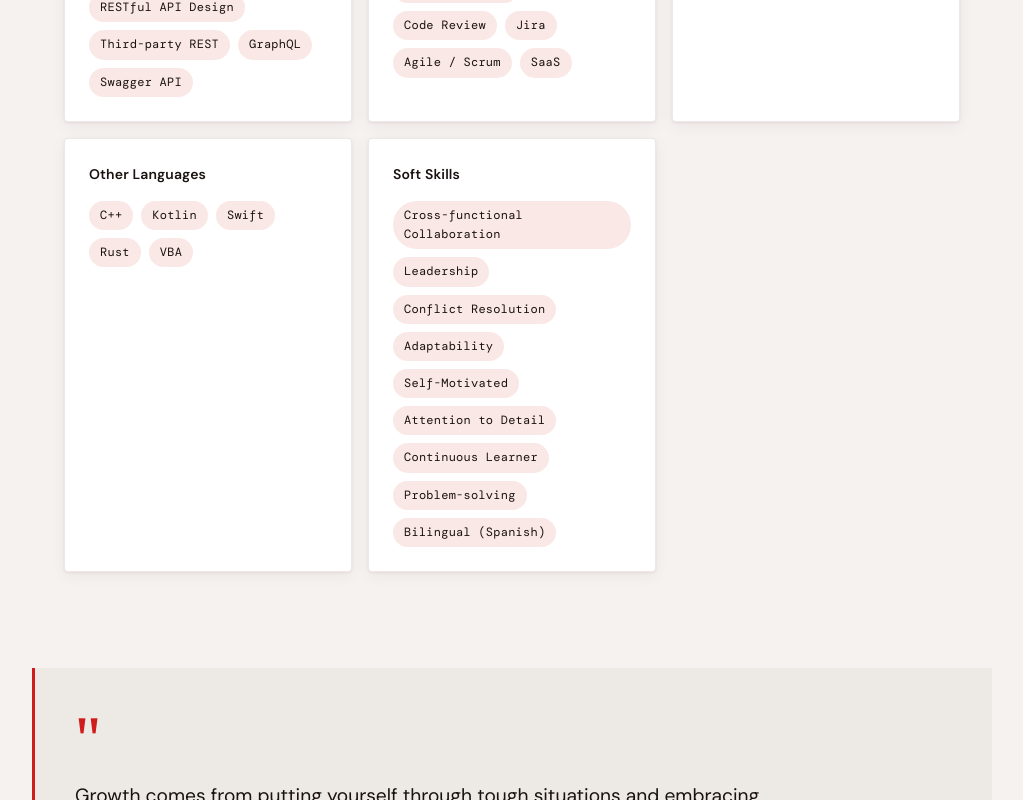
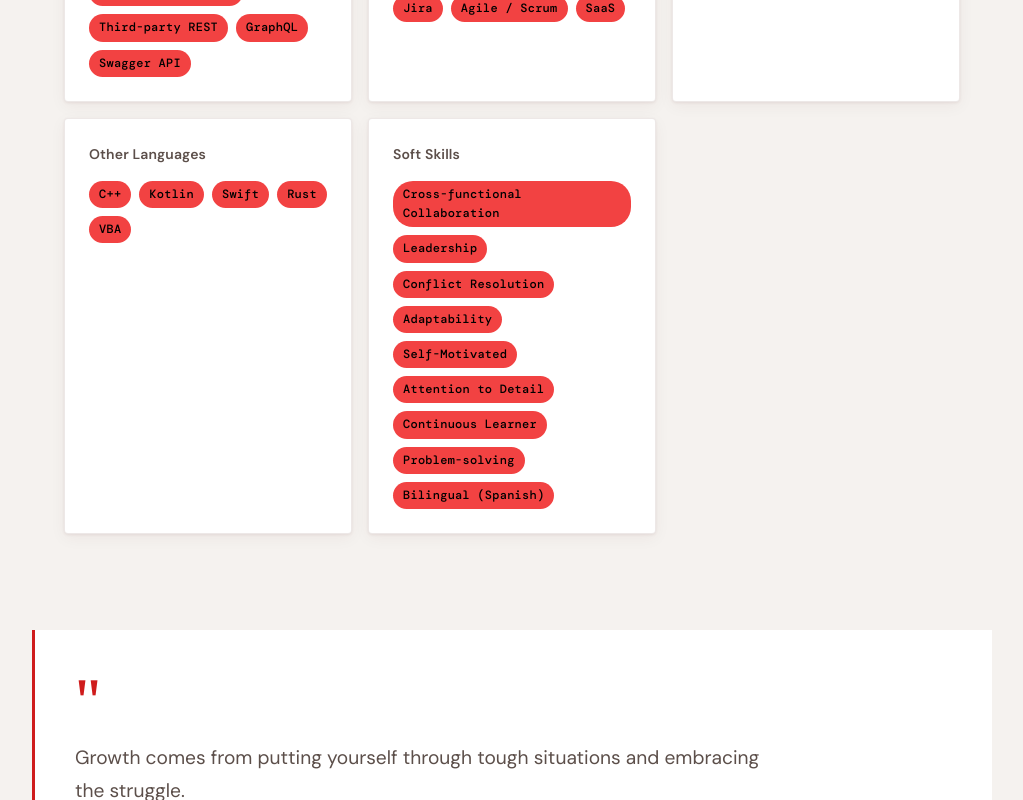
Before and after one commit to Antonio-Saucedo/professional-portfolio, a React (Vite) app: page / in a window 1280 px wide. Shown: the part 1460-2260 px from the top of the page, without its empty margins (128-1151 px from the left). Built offline with nearby package versions, Linux system fonts and the light colour scheme; no server answers.

Commit message:
Styling | Moved color hex values into variables to be used throughout application styling. Updated overall general styling to be more uniform.

```diff
--- a/src/App.css
+++ b/src/App.css
@@ -1,3 +1,12 @@
+/*
+ * Color primitives are named via Name That Color:
+ * https://chir.ag/projects/name-that-color/
+ *
+ * Primitives (--color-*) are defined once and referenced
+ * by semantic variables (--bg, --text, --accent, etc.)
+ * which swap values between light and dark themes.
+ */
+
 @import url('https://fonts.googleapis.com/css2?family=DM+Sans:wght@300;400;500;600&family=DM+Mono:wght@400;500&display=swap');
 
 *,
@@ -14,41 +23,79 @@ html {
 }
 
 :root {
-    --accent: #CF1C1C;
-    --accent2: #96281B;
-    --bg: #F5F2EF;
-    --bg2: #FFFFFF;
-    --bg3: #EDE9E4;
-    --border: rgba(80, 30, 20, 0.1);
-    --border2: rgba(80, 30, 20, 0.18);
-    --card-shadow: 0 1px 3px rgba(80, 20, 10, 0.07), 0 4px 16px rgba(80, 20, 10, 0.05);
-    --hamburger-options-bg-hover: #EDE9E4;
-    --skills-tag-bg: #FAE8E6;
-    --skills-tag-text-hover: #CF1C1C;
-    --tag-bg: #FAE8E6;
-    --tag-text: #7F0F20;
-    --text: #1A1210;
-    --text2: #5C4f4A;
-    --text3: #FFFFFF;
+    /* Dark */
+    --color-black: #000000;
+    --color-cod-gray: #111111;
+    --color-cod-gray-light: #1A1A1A;
+    --color-mine-shaft: #222222;
+    --color-tuatara: #30302E;
+    --color-dorado: #5C4F4A;
+    --color-schooner: #948880;
+
+    /* Red */
+    --color-van-cleef: #50140A;
+    --color-brown-derby: #501E14;
+    --color-maroon: #7C0000;
+    --color-old-brick: #96281B;
+    --color-thunderbird: #CF1C1C;
+    --color-cinnabar: #E74C3C;
+    --color-red-orange: #FE3434;
+    --color-flamingo: #F24242;
+
+    /* Green */
+    --color-jewel: #1A7A3F;
+    --color-moss-green: #A3D9B5;
+    --color-ottoman: #EDFAF1;
+
+    /* Blue */
+    --color-midnight: #011B2E;
+    --color-astronaut-blue: #013E5A;
+    --color-bahama-blue: #046B93;
+    --color-cloud-burst: #253E5F;
+    --color-boston-blue: #3390B5;
+    --color-havelock-blue: #4682D5;
+    --color-malibu: #52CEFF;
+    --color-spindle: #ABD1EA;
+    --color-pattens-blue: #D6EFFF;
+
+    /* White */
+    --color-westar: #DEDCD1;
+    --color-pampas-dark: #EDE9E4;
+    --color-pampas: #F5F2EF;
+    --color-white: #FFFFFF;
+
+    --accent: var(--color-thunderbird);
+    --accent2: var(--color-old-brick);
+    --bg: var(--color-pampas);
+    --bg2: var(--color-white);
+    --bg3: var(--color-pampas-dark);
+    --bg4: var(--color-black);
+    --bg5: var(--color-flamingo);
+    --bg6: var(--color-dorado);
+    --border: color-mix(in srgb, var(--color-brown-derby) 10%, transparent);
+    --border2: color-mix(in srgb, var(--color-brown-derby) 18%, transparent);
+    --card-shadow: 0 1px 3px color-mix(in srgb, var(--color-van-cleef) 7%, transparent), 0 4px 16px color-mix(in srgb, var(--color-van-cleef) 5%, transparent);
+    --text: var(--color-dorado);
+    --text2: var(--color-white);
+    --text3: var(--color-black);
+    --text4: var(--color-flamingo);
 }
 
 [data-theme="dark"] {
-    --accent: #FE3434;
-    --accent2: #E74C3C;
-    --bg: #111111;
-    --bg2: #1A1A1A;
-    --bg3: #222222;
-    --border: rgba(255, 255, 255, 0.06);
-    --border2: rgba(255, 255, 255, 0.1);
-    --card-shadow: 0 1px 4px rgba(0, 0, 0, 0.5), 0 4px 20px rgba(0, 0, 0, 0.4);
-    --hamburger-options-bg-hover: #2A1510;
-    --skills-tag-bg: #7C0000;
-    --skills-tag-text-hover: #FFFFFF;
-    --tag-bg: #2A1510;
-    --tag-text: #E74C3C;
-    --text: #E8E2DC;
-    --text2: #948880;
-    --text3: #000000;
+    --accent: var(--color-red-orange);
+    --bg: var(--color-cod-gray);
+    --bg2: var(--color-cod-gray-light);
+    --bg3: var(--color-mine-shaft);
+    --bg4: var(--color-white);
+    --bg5: var(--color-maroon);
+    --bg6: var(--color-schooner);
+    --border: color-mix(in srgb, var(--color-white) 6%, transparent);
+    --border2: color-mix(in srgb, var(--color-white) 10%, transparent);
+    --card-shadow: 0 1px 4px color-mix(in srgb, var(--color-black) 50%, transparent), 0 4px 20px color-mix(in srgb, var(--color-black) 40%, transparent);
+    --text: var(--color-schooner);
+    --text2: var(--color-black);
+    --text3: var(--color-white);
+    --text4: var(--color-maroon);
 }
 
 @keyframes blink {
@@ -94,6 +141,7 @@ html {
 .btn-primary:hover,
 .form-submit:hover {
     background: var(--accent2);
+    color: var(--color-white);
 }
 
 body,
@@ -101,42 +149,35 @@ nav {
     background: var(--bg);
 }
 
+.skills-card,
+.quote-section,
 .project-card,
-.skills-card,
+.contact-link-icon,
 .form-input {
     background: var(--bg2);
 }
 
-.theme-btn,
-.contact-link-icon,
-.quote-section {
-    background: var(--bg3);
-}
-
-.skills-card-tag {
-    background: var(--skills-tag-bg);
-    border: 1px solid transparent;
-    border-radius: 999px;
-    padding: 4px 10px;
-    transition: border-color 0.15s, color 0.15s;
+.theme-btn {
+    background: var(--bg4);
 }
 
 .tag,
 .contact-form .form-status--error,
 .project-icon {
-    background: var(--tag-bg);
+    background: var(--bg5);
 }
 
 .hamburger span {
-    background: var(--text);
+    background: var(--bg6);
+    border-radius: 2px;
     transition: transform 0.25s ease, opacity 0.25s ease;
     width: 22px;
 }
 
 .contact-form .form-status--success {
-    background: #EDFAF1;
-    border: 1px solid #A3D9B5;
-    color: #1A7A3F;
+    background: var(--color-ottoman);
+    border: 1px solid var(--color-moss-green);
+    color: var(--color-jewel);
 }
 
 .hamburger {
@@ -182,7 +223,6 @@ nav,
 .theme-btn:hover,
 .btn-secondary:hover,
 .resume-download-btn:hover,
-.skills-card-tag:hover,
 .contact-link:hover .contact-link-icon,
 .form-input:focus {
     border-color: var(--accent);
@@ -199,11 +239,6 @@ nav,
     padding: 2.5rem;
 }
 
-.tag,
-.hamburger span {
-    border-radius: 2px;
-}
-
 .form-submit,
 .btn-primary,
 .project-card,
@@ -217,10 +252,15 @@ nav,
     border-radius: 4px;
 }
 
+.tag,
 .theme-btn {
     border-radius: 20px;
-    padding: 6px 14px;
-    transition: all 0.15s;
+}
+
+.hero-locations,
+.exp-item:first-child,
+footer {
+    border-top: 1px solid var(--border);
 }
 
 .project-card,
@@ -229,17 +269,10 @@ nav,
     padding: 1.5rem;
 }
 
-.hero-locations,
-.exp-item:first-child,
-footer {
-    border-top: 1px solid var(--border);
-}
-
 .nav-logo,
 .nav-logo::before,
 .nav-logo::after,
 .nav-links a:hover,
-.theme-btn:hover,
 .hero-eyebrow,
 .hero h1 em,
 .btn-secondary:hover,
@@ -252,15 +285,6 @@ footer {
     color: var(--accent);
 }
 
-.skills-card-tag:hover {
-    color: var(--skills-tag-text-hover);
-}
-
-.tag,
-.contact-form .form-status--error {
-    color: var(--tag-text);
-}
-
 body,
 .form-input,
 .btn-secondary,
@@ -268,14 +292,9 @@ body,
 .quote-text,
 .exp-role,
 .loc-country,
-.hero h1,
 .section-title,
 .skills-card-title,
-.project-name {
-    color: var(--text);
-}
-
-.theme-btn,
+.project-name,
 .exp-desc,
 .project-desc,
 .form-input::placeholder,
@@ -289,13 +308,22 @@ footer p,
 .hero-bio,
 .contact-text p,
 .contact-form .contact-form-label {
+    color: var(--text);
+}
+
+.form-submit,
+.btn-primary,
+.theme-btn {
     color: var(--text2);
 }
 
-.form-submit,
-.btn-primary {
+.hero h1,
+.tag {
     color: var(--text3);
-    transition: background 0.15s;
+}
+
+.theme-btn:hover {
+    color: var(--text4);
 }
 
 .hero-eyebrow::before,
@@ -395,7 +423,6 @@ footer {
     flex-wrap: wrap;
 }
 
-.skills-card-tag,
 .tag,
 .contact-form .form-status,
 .exp-company,
@@ -425,7 +452,6 @@ body,
     line-height: 1;
 }
 
-.tag,
 .exp-period,
 .nav-logo::before,
 .nav-logo::after {
@@ -434,7 +460,7 @@ body,
 
 .form-submit,
 .btn-primary,
-.skills-card-tag,
+.tag,
 .btn-secondary,
 .resume-download-btn,
 .exp-company,
@@ -593,7 +619,7 @@ footer p,
 
 .contact-link-icon svg {
     height: 15px;
-    stroke: var(--text2);
+    stroke: var(--text);
     stroke-width: 1.75;
     width: 15px;
 }
@@ -639,7 +665,6 @@ footer {
     justify-content: space-between;
 }
 
-.skills-card-tag,
 .tag {
     letter-spacing: 0.02em;
 }
@@ -758,8 +783,14 @@ body:has(.modal-page) {
     transition: border-color 0.2s, transform 0.2s;
 }
 
+
 .tag {
-    padding: 3px 10px;
+    padding: 4px 10px;
+}
+
+.theme-btn {
+    padding: 6px 14px;
+    transition: all 0.15s;
 }
 
 .form-input,
@@ -793,7 +824,10 @@ section {
     padding-top: 3px;
 }
 
-.project-icon svg,
+.project-icon svg {
+    stroke: var(--text3);
+}
+
 .contact-link:hover .contact-link-icon svg {
     stroke: var(--accent);
 }
@@ -834,6 +868,11 @@ nav,
     transform: translateY(7px) rotate(45deg);
 }
 
+.form-submit,
+.btn-primary {
+    transition: background 0.15s;
+}
+
 .btn-secondary,
 .resume-download-btn {
     transition: background 0.15s, border-color 0.15s, color 0.15s;
@@ -870,12 +909,12 @@ nav,
     }
 
     .nav-links a:hover {
-        background: var(--hamburger-options-bg-hover);
-        color: var(--accent);
+        background: var(--accent2);
+        color: var(--color-white);
     }
 
     .nav-links a {
-        color: var(--text2);
+        color: var(--text);
         font-size: 15px;
         margin: 0 -1.5rem;
         text-align: center;
--- a/src/App.tsx
+++ b/src/App.tsx
@@ -195,7 +195,7 @@ function App() {
                             <div className="skills-card-title">{title}</div>
                             <div className="skills-card-tags">
                                 {tags.map(tag => (
-                                    <span className="skills-card-tag" key={tag}>{tag}</span>
+                                    <span className="tag" key={tag}>{tag}</span>
                                 ))}
                             </div>
                         </div>
--- a/src/modals/counter/counter.scss
+++ b/src/modals/counter/counter.scss
@@ -3,7 +3,7 @@
 
   .modal-body {
     align-items: center;
-    color: #3390B5;
+    color: var(--color-boston-blue);
     flex-direction: column;
 
     .counter-value {
@@ -21,9 +21,9 @@
   }
 
   button {
-    background-color: #046B93;
-    border: 1px solid rgba(222, 220, 209, .15);
-    color: #FFFFFF;
+    background-color: var(--color-bahama-blue);
+    border: 1px solid color-mix(in srgb, var(--color-westar) 15%, transparent);
+    color: var(--color-white);
     cursor: pointer;
 
     &:not(.close-button) {
@@ -33,7 +33,7 @@
     }
 
     &:hover {
-      background-color: #3390B5;
+      background-color: var(--color-boston-blue);
     }
   }
 }
--- a/src/modals/cover_letter_generator/CoverLetterGenerator.scss
+++ b/src/modals/cover_letter_generator/CoverLetterGenerator.scss
@@ -1,10 +1,10 @@
 .modal-page .cover-letter-generator {
 
   .modal-body {
-    color: #52CEFF;
+    color: var(--color-malibu);
 
     .red {
-      color: #E74C3C;
+      color: var(--color-cinnabar);
       margin-left: 2px;
     }
   }
@@ -19,17 +19,17 @@
   #job-description,
   #name-and-role,
   #experience {
-    background-color: rgba(48, 48, 46, 0.5);
-    border: 0.5px solid rgba(222, 220, 209, 0.15);
+    background-color: color-mix(in srgb, var(--color-tuatara) 50%, transparent);
+    border: 0.5px solid color-mix(in srgb, var(--color-westar) 15%, transparent);
     border-radius: 6px;
-    color: #3390B5;
+    color: var(--color-boston-blue);
     font-family: Roboto, sans-serif;
     font-size: 16px;
     padding: 5px 10px;
 
     &:focus {
-      border-color: #4682D5;
-      box-shadow: 0 0 0 3px #253E5F;
+      border-color: var(--color-havelock-blue);
+      box-shadow: 0 0 0 3px var(--color-cloud-burst);
     }
   }
 
@@ -60,7 +60,7 @@
   textarea,
   input {
     &::placeholder {
-      color: #046B93;
+      color: var(--color-bahama-blue);
     }
 
     &:focus-visible {
@@ -74,8 +74,8 @@
   }
 
   #generated-cover-letter-container {
-    background-color: #013E5A;
-    border: 1px solid #046B93;
+    background-color: var(--color-astronaut-blue);
+    border: 1px solid var(--color-bahama-blue);
     border-radius: 8px;
     height: 100%;
     min-height: 367px;
@@ -100,7 +100,7 @@
   }
 
   .form-status--success {
-    color: #ABD1EA;
+    color: var(--color-spindle);
     font-size: 14px;
     height: 100%;
     line-height: 1.75;
@@ -127,7 +127,7 @@
   #confident-button,
   #conversational-button {
     &.tone-active {
-      background-color: #3390B5;
+      background-color: var(--color-boston-blue);
     }
   }
 
@@ -135,9 +135,9 @@
   #confident-button,
   #conversational-button,
   #generate-button {
-    border: 1px solid rgba(222, 220, 209, .15);
+    border: 1px solid color-mix(in srgb, var(--color-westar) 15%, transparent);
     border-radius: 6px;
-    color: #FFFFFF;
+    color: var(--color-white);
     cursor: pointer;
     padding: 8px 16px;
   }
@@ -164,12 +164,12 @@
     background-color: transparent;
 
     &:hover {
-      background-color: #046B93;
+      background-color: var(--color-bahama-blue);
     }
   }
 
   .bold {
-    color: #ABD1EA;
+    color: var(--color-spindle);
   }
 
   @media (max-width: 720px) {
```
Also changed, not shown: src/components/Modal.scss (+17 -13 lines).
